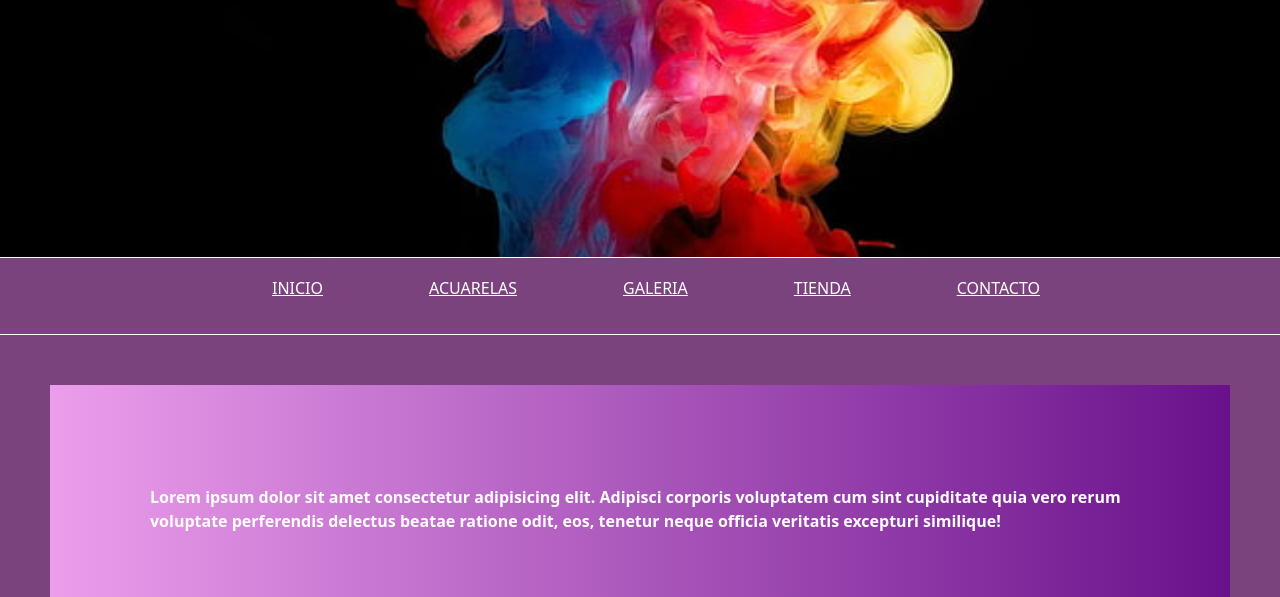
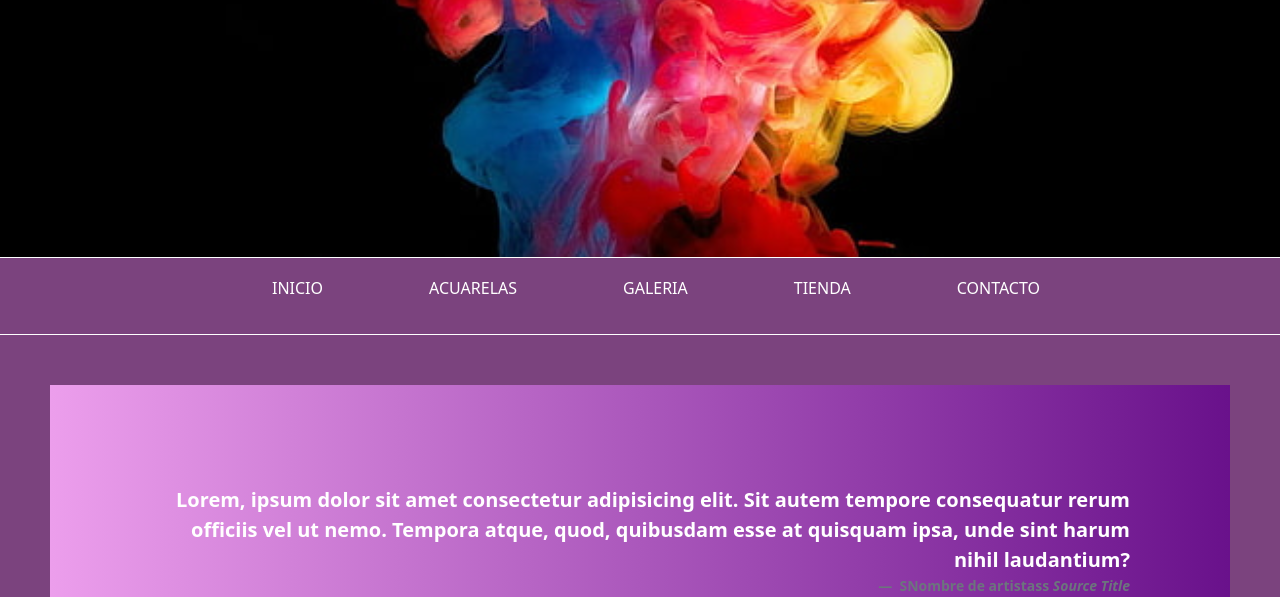
Before and after one commit to YESICATORRICO/CODER.YESICAT, a plain HTML site: page index.html in a window 1280 px wide. Shown: the part 355-952 px from the top of the page. Drawn offline with nearby package versions, Linux system fonts and the light colour scheme.

Commit message:
apliqué text decoration none al nav

```diff
--- a/estilo/style.css
+++ b/estilo/style.css
@@ -27,6 +27,9 @@ ul {
    justify-content: space-between;
    list-style: none;
    width: 800px;
+}
+a{
+   text-decoration: none;
 }
 
 .blanco {
--- a/index.html
+++ b/index.html
@@ -43,9 +43,15 @@
 
 
     <div class="frase">
-        <p>Lorem ipsum dolor sit amet consectetur adipisicing elit. Adipisci corporis voluptatem cum sint cupiditate
-            quia vero rerum voluptate perferendis delectus beatae ratione odit, eos, tenetur neque officia veritatis
-            excepturi similique!</p>
+        <figure class="text-end">
+            <blockquote class="blockquote">
+              <p>Lorem, ipsum dolor sit amet consectetur adipisicing elit. Sit autem tempore consequatur rerum officiis vel ut nemo. Tempora atque, quod, quibusdam esse at quisquam ipsa, unde sint harum nihil laudantium?</p>
+            </blockquote>
+            <figcaption class="blockquote-footer">
+              SNombre de artistass <cite title="Source Title">Source Title</cite>
+            </figcaption>
+          </figure>
+
     </div>
     <section class="arte">
         <h2 id="tituloArte">Arte de todo tipo</h2>
```
